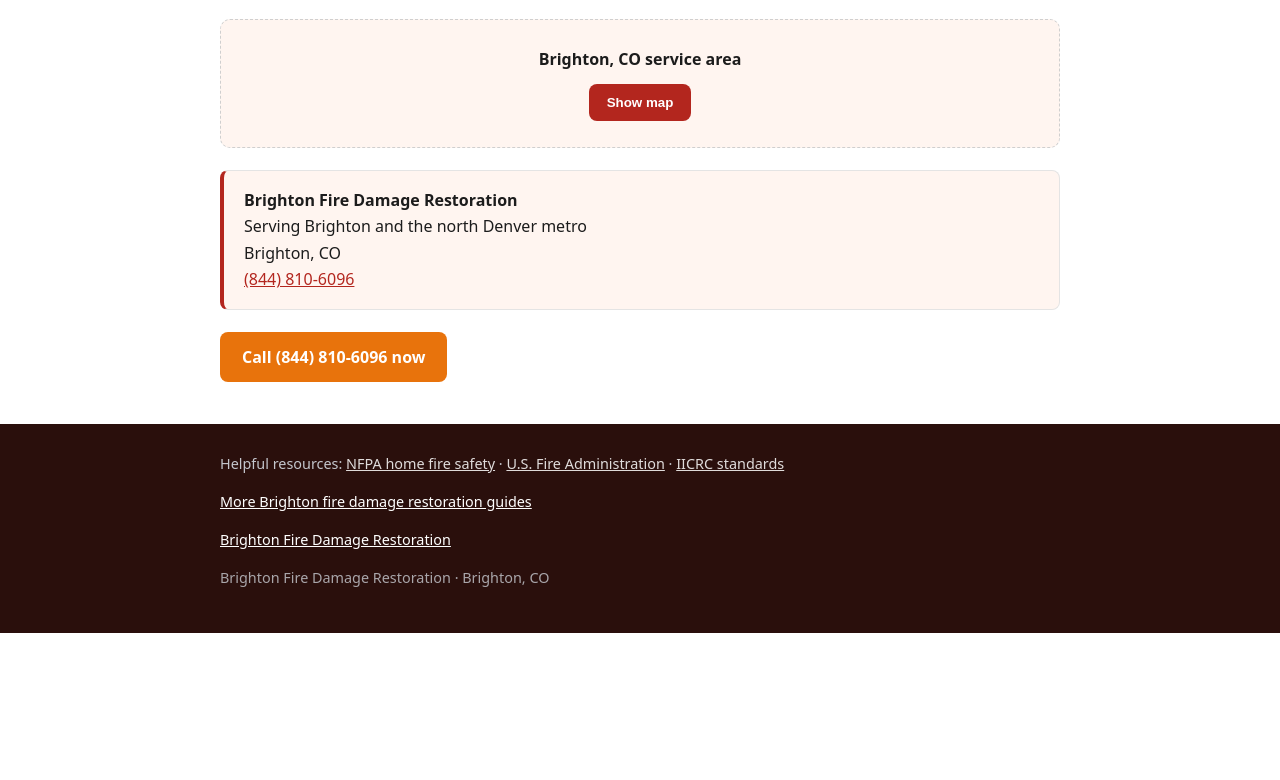
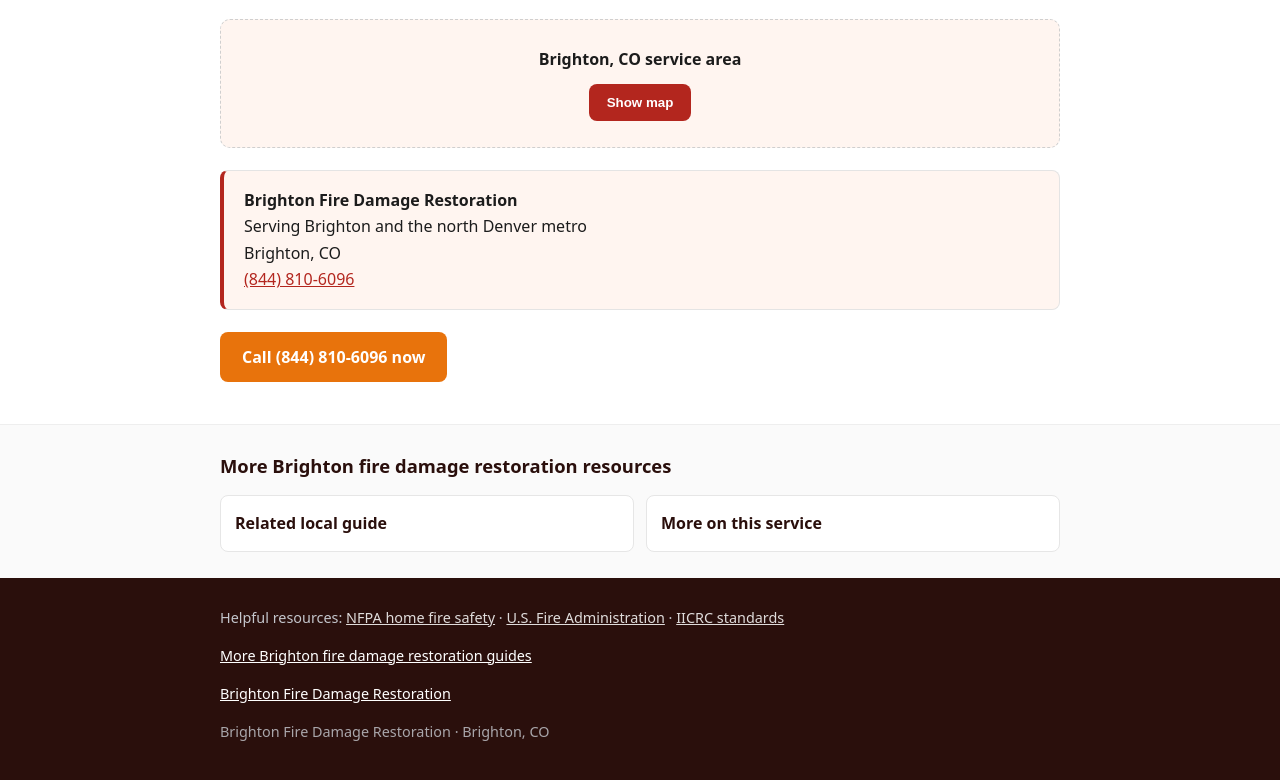
Before and after one commit to cloudstackingmasumak/rnd-brighton-fire-damage, a plain HTML site: page index.html in a window 1280 px wide. Shown: the part 1975-2755 px from the top of the page. Before the commit the page ends 2608 px from the top, so only its background shows below. Drawn offline with Linux system fonts and the light colour scheme.

Commit message:
add index.html

```diff
--- a/index.html
+++ b/index.html
@@ -88,5 +88,6 @@
 <p><a class="cta" style="background:var(--a);color:#fff" href="tel:+18448106096">Call (844) 810-6096 now</a></p>
 </div></main>
 
+<section class="related" data-interlinked="1"><div class="wrap"><h2>More Brighton fire damage restoration resources</h2><div class="rgrid"><a class="rcard" href="https://brighton-fire-damage.servicepros.deno.net/">Related local guide</a><a class="rcard" href="https://servicepros-stacks-556cg.sevalla.storage/brighton-fire-damage/index.html">More on this service</a></div></div></section>
 <footer class="site"><div class="wrap"><p class="res">Helpful resources: <a href="https://www.nfpa.org/education-and-research/home-fire-safety" rel="nofollow">NFPA home fire safety</a> · <a href="https://www.usfa.fema.gov/prevention/home-fires/" rel="nofollow">U.S. Fire Administration</a> · <a href="https://iicrc.org/" rel="nofollow">IICRC standards</a></p><p><a href="index.html">More Brighton fire damage restoration guides</a></p><p><a href="https://firedamagerestorationbrightonco.us">Brighton Fire Damage Restoration</a></p><p style="opacity:.7">Brighton Fire Damage Restoration · Brighton, CO</p></div></footer>
 </body></html>
```
